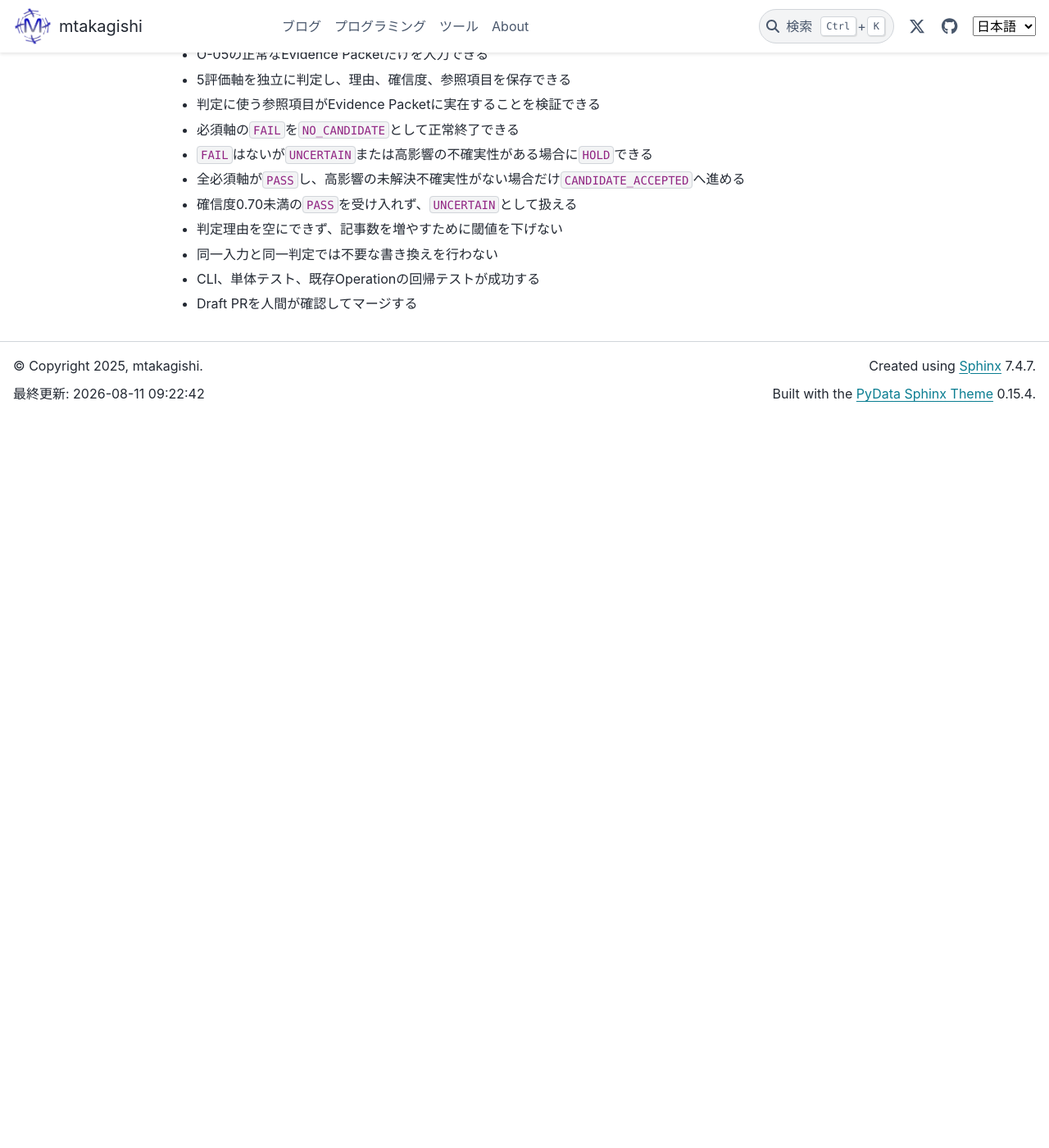
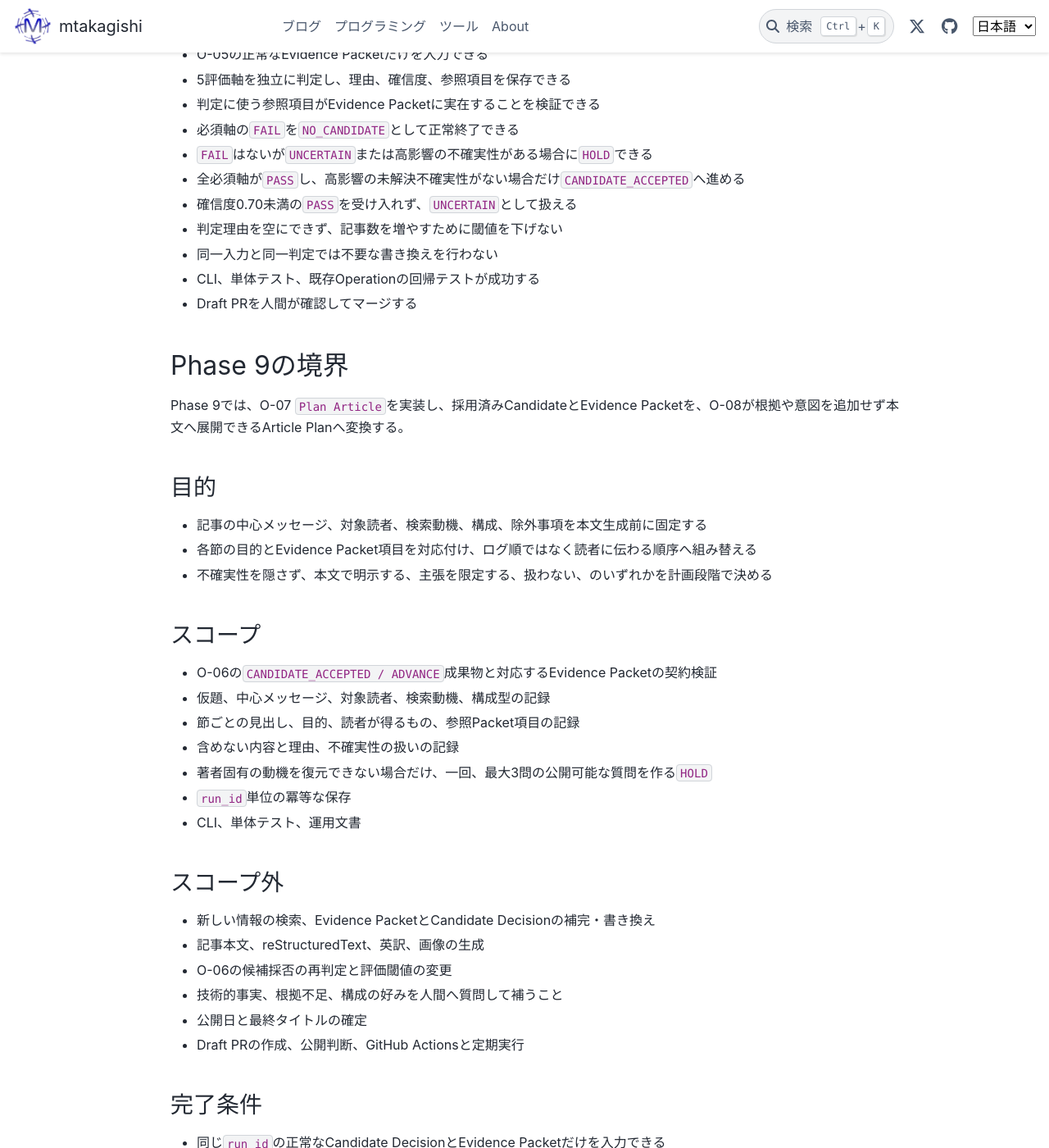
Before and after one commit to mtakagishi/note, a Sphinx documentation site: the page built from docs/agents/knowledge-harness/CHARTER.md, in a window 1280 px wide and 1400 px high, scrolled down 7558 px. Shown: the whole window at 82% size. Built offline with Sphinx 7.4.7 and the PyData theme 0.15.4, drawn with Linux system fonts in a browser that asks for light colours; before the commit the page ends 8067 px from its top, so only the background shows below that; some of the changed text lies outside the part shown.

Commit message:
O-07 Plan Articleの実装境界を定義 (#16)
* O-07の実装境界を定義

* Draft PRの状態を記録

---------

Co-authored-by: mtakagishi <mtakagishi+github@gimail.com>

```diff
--- a/docs/agents/knowledge-harness/CHARTER.md
+++ b/docs/agents/knowledge-harness/CHARTER.md
@@ -254,3 +254,47 @@
 - 同一入力と同一判定では不要な書き換えを行わない
 - CLI、単体テスト、既存Operationの回帰テストが成功する
 - Draft PRを人間が確認してマージする
+
+## Phase 9の境界
+
+Phase 9では、O-07 `Plan Article`を実装し、採用済みCandidateとEvidence Packetを、O-08が根拠や意図を追加せず本文へ展開できるArticle Planへ変換する。
+
+### 目的
+
+- 記事の中心メッセージ、対象読者、検索動機、構成、除外事項を本文生成前に固定する
+- 各節の目的とEvidence Packet項目を対応付け、ログ順ではなく読者に伝わる順序へ組み替える
+- 不確実性を隠さず、本文で明示する、主張を限定する、扱わない、のいずれかを計画段階で決める
+
+### スコープ
+
+- O-06の`CANDIDATE_ACCEPTED / ADVANCE`成果物と対応するEvidence Packetの契約検証
+- 仮題、中心メッセージ、対象読者、検索動機、構成型の記録
+- 節ごとの見出し、目的、読者が得るもの、参照Packet項目の記録
+- 含めない内容と理由、不確実性の扱いの記録
+- 著者固有の動機を復元できない場合だけ、一回、最大3問の公開可能な質問を作る`HOLD`
+- `run_id`単位の冪等な保存
+- CLI、単体テスト、運用文書
+
+### スコープ外
+
+- 新しい情報の検索、Evidence PacketとCandidate Decisionの補完・書き換え
+- 記事本文、reStructuredText、英訳、画像の生成
+- O-06の候補採否の再判定と評価閾値の変更
+- 技術的事実、根拠不足、構成の好みを人間へ質問して補うこと
+- 公開日と最終タイトルの確定
+- Draft PRの作成、公開判断、GitHub Actionsと定期実行
+
+### 完了条件
+
+- 同じ`run_id`の正常なCandidate DecisionとEvidence Packetだけを入力できる
+- 中心メッセージを空でない一文として保存できる
+- 仮題、対象読者、検索動機、構成型、除外事項を保存できる
+- 各節に一意なID、見出し、目的、読者が得るもの、実在するPacket参照を要求できる
+- Evidence Packetの不確実性を、明示、主張限定、除外のいずれかで追跡できる
+- Packetにない事実、存在しない参照、空の説明、重複IDを拒否できる
+- 通常は人間へ質問せず`PLAN_READY / ADVANCE`へ進める
+- 著者固有の動機が中心メッセージに不可欠で復元不能な場合だけ、質問を一回・最大3問に制限して`HOLD`できる
+- 質問を技術的事実や根拠不足の補完に使用しない
+- 同一入力では不要な書き換えを行わない
+- CLI、単体テスト、既存Operationの回帰テストが成功する
+- Draft PRを人間が確認してマージする
```
Also changed, not shown: docs/agents/knowledge-harness/DECISIONS.md (+12 -0 lines), docs/agents/knowledge-harness/PIPELINE.md (+12 -4 lines), docs/agents/knowledge-harness/STATUS.md (+13 -7 lines).
